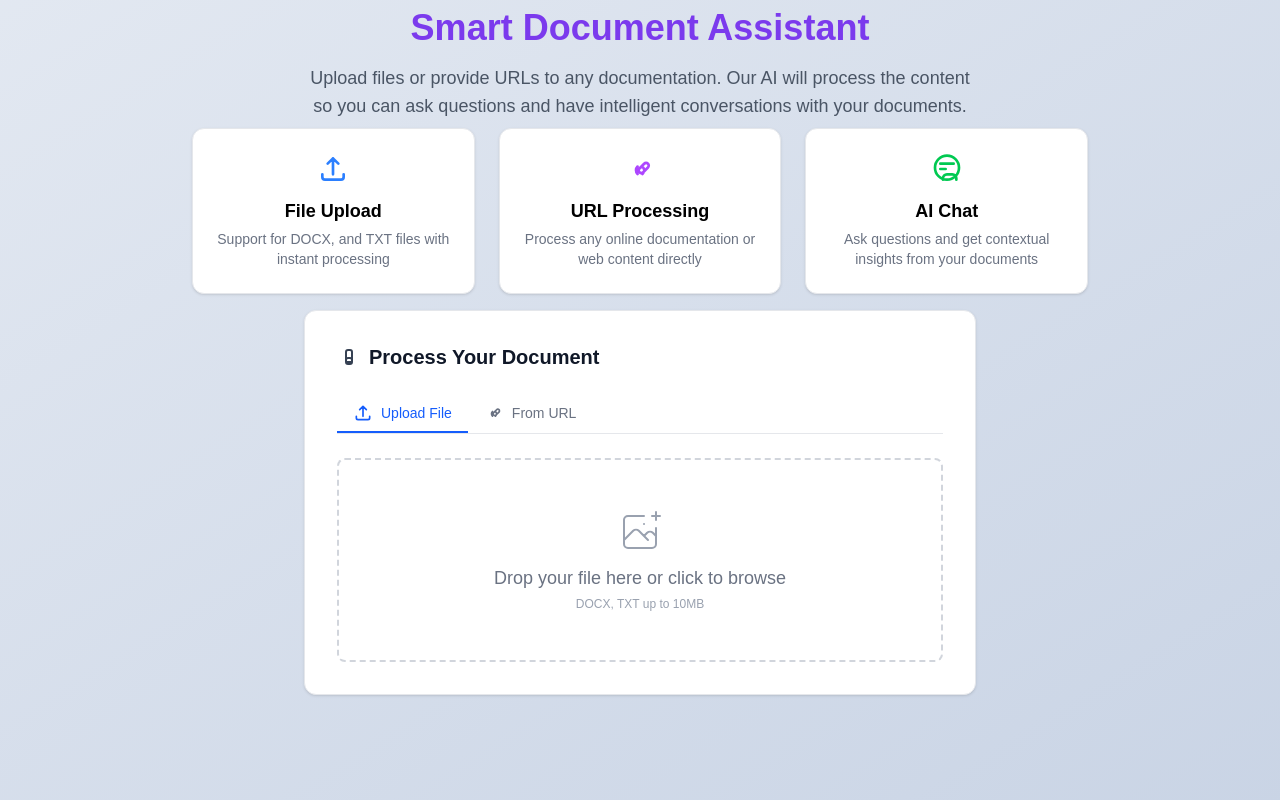
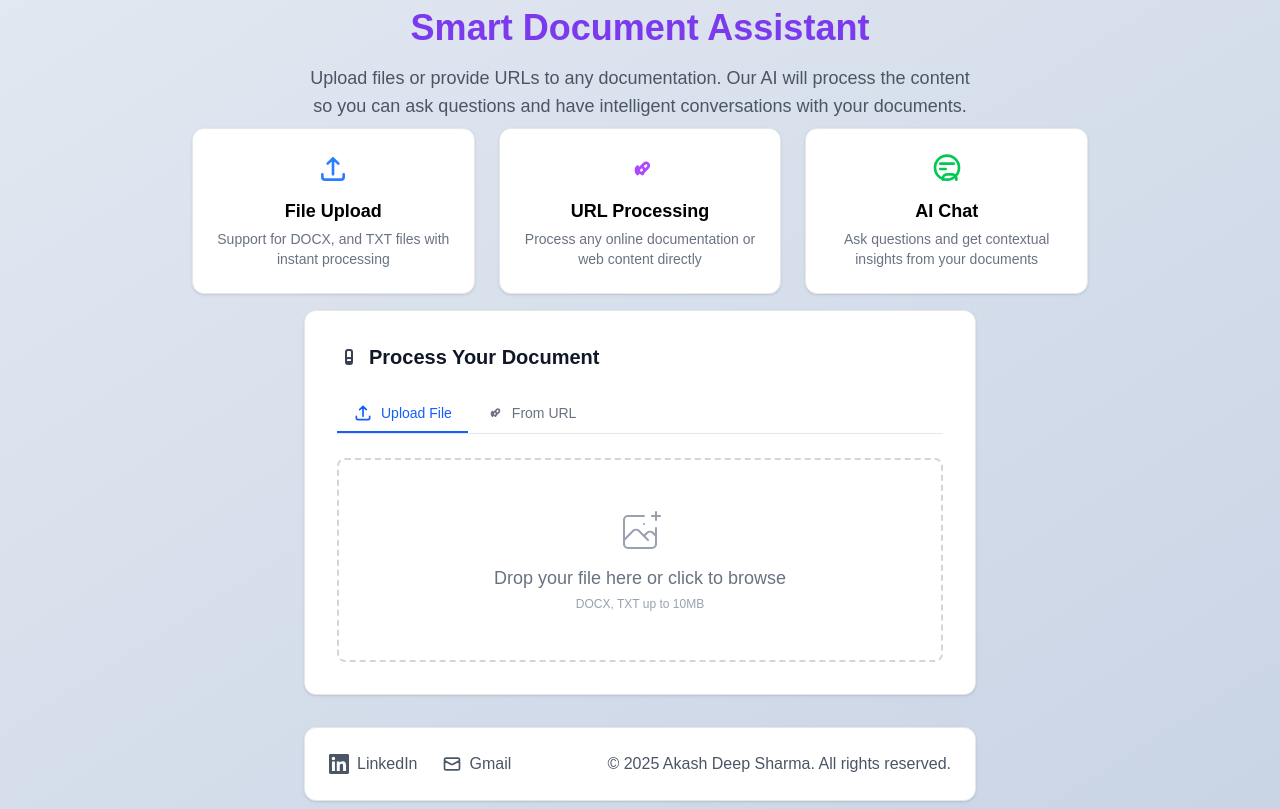
Before and after one commit to Akash3106/smart_doc, a Next.js app: page / in a window 1280 px wide. Built offline with nearby package versions, Linux system fonts and the light colour scheme.

Commit message:
adding footer in the application

```diff
--- a/src/app/document/page.tsx
+++ b/src/app/document/page.tsx
@@ -341,6 +341,40 @@ export default function DocumentPage() {
           </div>
         </aside>
       </main>
+
+      {/* Footer */}
+      <footer className="w-full bg-white border-t-2 border-gray-200 py-6 px-8">
+        <div className="max-w-6xl mx-auto flex justify-between items-center">
+          {/* Social Handles - Left */}
+          <div className="flex space-x-6">
+            <a
+              href="https://linkedin.com/in/akash-04/"
+              target="_blank"
+              rel="noopener noreferrer"
+              className="flex items-center text-gray-600 hover:text-blue-600 transition-colors duration-200"
+            >
+              <svg className="h-5 w-5 mr-2" fill="currentColor" viewBox="0 0 24 24">
+                <path d="M20.447 20.452h-3.554v-5.569c0-1.328-.027-3.047-1.852-3.047-1.853 0-2.136 1.445-2.136 2.939v5.677H9.351V9h3.414v1.561h.046c.477-.9 1.637-1.85 3.37-1.85 3.601 0 4.267 2.37 4.267 5.455v6.286zM5.337 7.433c-1.144 0-2.063-.926-2.063-2.065 0-1.138.92-2.063 2.063-2.063 1.14 0 2.064.925 2.064 2.063 0 1.139-.925 2.065-2.064 2.065zm1.782 13.019H3.555V9h3.564v11.452zM22.225 0H1.771C.792 0 0 .774 0 1.729v20.542C0 23.227.792 24 1.771 24h20.451C23.2 24 24 23.227 24 22.271V1.729C24 .774 23.2 0 22.222 0h.003z"/>
+              </svg>
+              LinkedIn
+            </a>
+            <a
+              href="mailto:akash.sharma3106@gmail.com"
+              className="flex items-center text-gray-600 hover:text-red-600 transition-colors duration-200"
+            >
+              <svg className="h-5 w-5 mr-2" fill="none" stroke="currentColor" strokeWidth="2" viewBox="0 0 24 24">
+                <path strokeLinecap="round" strokeLinejoin="round" d="M3 8l7.89 4.26a2 2 0 002.22 0L21 8M5 19h14a2 2 0 002-2V7a2 2 0 00-2-2H5a2 2 0 00-2 2v10a2 2 0 002 2z" />
+              </svg>
+              Gmail
+            </a>
+          </div>
+
+          {/* Copyright - Right */}
+          <div className="text-gray-600">
+            © 2025 Akash Deep Sharma. All rights reserved.
+          </div>
+        </div>
+      </footer>
     </div>
   );
 }
--- a/src/app/page.tsx
+++ b/src/app/page.tsx
@@ -188,6 +188,42 @@ export default function Home() {
           </div>
         )}
       </div>
+
+      {/* Footer */}
+      <footer className="w-full max-w-2xl mt-8 animate-fadeInUp delay-600">
+        <div className="bg-white rounded-xl shadow border border-gray-200 p-6">
+          <div className="flex justify-between items-center">
+            {/* Social Handles - Left */}
+            <div className="flex space-x-6">
+              <a
+                href="https://linkedin.com/in/akash-04/"
+                target="_blank"
+                rel="noopener noreferrer"
+                className="flex items-center text-gray-600 hover:text-blue-600 transition-colors duration-200"
+              >
+                <svg className="h-5 w-5 mr-2" fill="currentColor" viewBox="0 0 24 24">
+                  <path d="M20.447 20.452h-3.554v-5.569c0-1.328-.027-3.047-1.852-3.047-1.853 0-2.136 1.445-2.136 2.939v5.677H9.351V9h3.414v1.561h.046c.477-.9 1.637-1.85 3.37-1.85 3.601 0 4.267 2.37 4.267 5.455v6.286zM5.337 7.433c-1.144 0-2.063-.926-2.063-2.065 0-1.138.92-2.063 2.063-2.063 1.14 0 2.064.925 2.064 2.063 0 1.139-.925 2.065-2.064 2.065zm1.782 13.019H3.555V9h3.564v11.452zM22.225 0H1.771C.792 0 0 .774 0 1.729v20.542C0 23.227.792 24 1.771 24h20.451C23.2 24 24 23.227 24 22.271V1.729C24 .774 23.2 0 22.222 0h.003z"/>
+                </svg>
+                LinkedIn
+              </a>
+              <a
+                href="mailto:akash.sharma3106@gmail.com"
+                className="flex items-center text-gray-600 hover:text-red-600 transition-colors duration-200"
+              >
+                <svg className="h-5 w-5 mr-2" fill="none" stroke="currentColor" strokeWidth="2" viewBox="0 0 24 24">
+                  <path strokeLinecap="round" strokeLinejoin="round" d="M3 8l7.89 4.26a2 2 0 002.22 0L21 8M5 19h14a2 2 0 002-2V7a2 2 0 00-2-2H5a2 2 0 00-2 2v10a2 2 0 002 2z" />
+                </svg>
+                Gmail
+              </a>
+            </div>
+
+            {/* Copyright - Right */}
+            <div className="text-gray-600">
+              © 2025 Akash Deep Sharma. All rights reserved.
+            </div>
+          </div>
+        </div>
+      </footer>
     </div>
   );
 }
```
